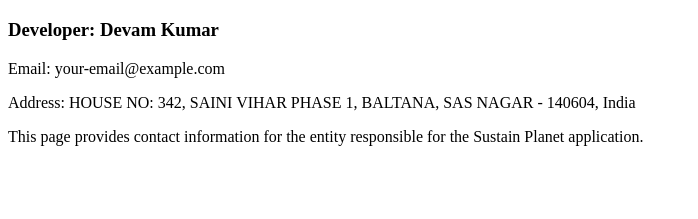
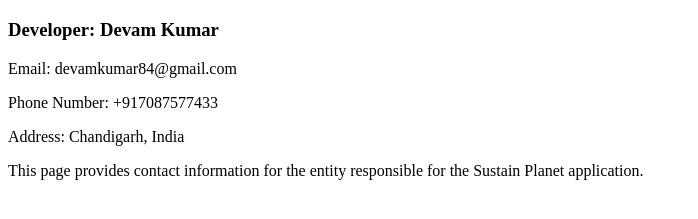
Before and after one commit to devamkumar84/devamkumar84.github.io, a plain HTML site: page index.html in a window 1280 px wide. Shown: the part 61-280 px from the top of the page, without its empty margins (0-698 px from the left). Drawn offline with Linux system fonts and the light colour scheme.

Commit message:
Update index.html
new update

```diff
--- a/index.html
+++ b/index.html
@@ -9,8 +9,9 @@
 
     <h3>Developer: Devam Kumar</h3>
 
-    <p>Email: your-email@example.com</p>
-    <p>Address: HOUSE NO: 342, SAINI VIHAR PHASE 1, BALTANA, SAS NAGAR - 140604, India</p>
+    <p>Email: devamkumar84@gmail.com</p>
+    <p>Phone Number: +917087577433</p>
+    <p>Address: Chandigarh, India</p>
 
     <p>This page provides contact information for the entity responsible for the Sustain Planet application.</p>
 </body>
```
